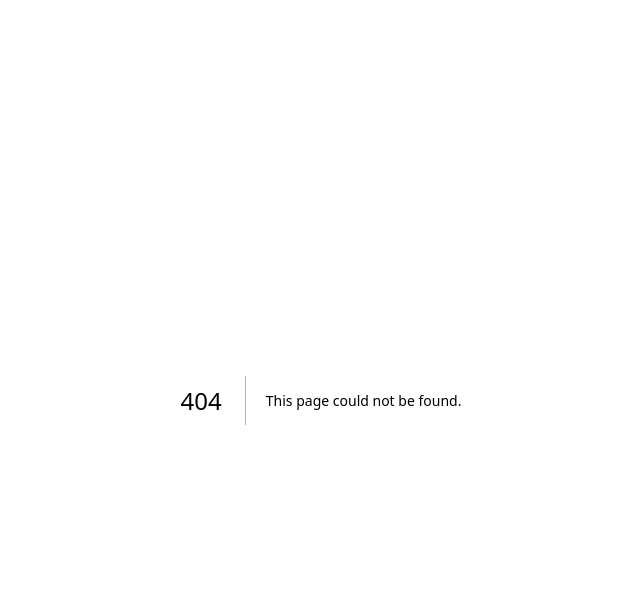
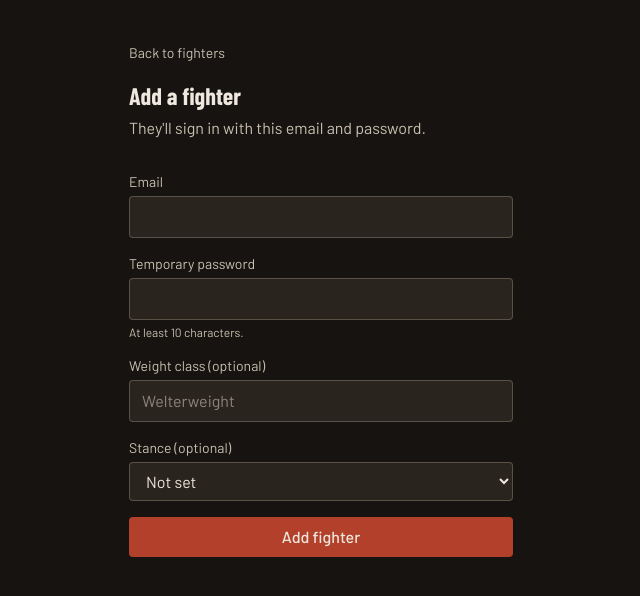
Before and after one commit to izzxrith/fighttrack-saas, a Next.js app: page /dashboard/add-fighter in a window 1280 px wide. Before the commit this address had no page. Shown: the top 596 px of the page, without its empty margins (319-959 px from the left). Built offline with nearby package versions, Linux system fonts and the light colour scheme.

Commit message:
feat : fighter dashboard and add-fighter UI

```diff
--- /dev/null
+++ b/app/dashboard/add-fighter/page.tsx
@@ -0,0 +1,143 @@
+"use client";
+
+import { useState } from "react";
+import { useRouter } from "next/navigation";
+import Link from "next/link";
+
+const inputClass =
+  "w-full rounded border border-rope/40 bg-hide px-3 py-2 text-canvas outline-none focus:border-corner";
+
+export default function AddFighterPage() {
+  const router = useRouter();
+  const [email, setEmail] = useState("");
+  const [password, setPassword] = useState("");
+  const [weightClass, setWeightClass] = useState("");
+  const [stance, setStance] = useState("");
+  const [error, setError] = useState<string | null>(null);
+  const [loading, setLoading] = useState(false);
+
+  async function handleSubmit(e: React.FormEvent) {
+    e.preventDefault();
+    setError(null);
+    setLoading(true);
+    try {
+      const res = await fetch("/api/fighters", {
+        method: "POST",
+        headers: { "Content-Type": "application/json" },
+        body: JSON.stringify({
+          email,
+          password,
+          weightClass: weightClass || undefined,
+          stance: stance || undefined,
+        }),
+      });
+      const data = await res.json();
+      if (res.status === 401) {
+        router.push("/login");
+        return;
+      }
+      if (!res.ok) {
+        setError(data.error ?? "Something went wrong on our side and nothing was saved.");
+        return;
+      }
+      router.push("/dashboard");
+    } catch {
+      setError("Couldn't reach the server. Check your connection and try again.");
+    } finally {
+      setLoading(false);
+    }
+  }
+
+  return (
+    <main className="min-h-screen px-6 py-10 md:px-12">
+      <div className="mx-auto max-w-sm">
+        <Link href="/dashboard" className="text-sm text-canvas-muted hover:text-canvas">
+          Back to fighters
+        </Link>
+        <h1 className="mt-4 font-display text-2xl font-bold">Add a fighter</h1>
+        <p className="mt-1 text-canvas-muted">
+          They'll sign in with this email and password.
+        </p>
+
+        <form onSubmit={handleSubmit} className="mt-8 space-y-4">
+          <div>
+            <label htmlFor="email" className="mb-1 block text-sm text-canvas-muted">
+              Email
+            </label>
+            <input
+              id="email"
+              type="email"
+              autoComplete="off"
+              required
+              value={email}
+              onChange={(e) => setEmail(e.target.value)}
+              className={inputClass}
+            />
+          </div>
+
+          <div>
+            <label htmlFor="password" className="mb-1 block text-sm text-canvas-muted">
+              Temporary password
+            </label>
+            <input
+              id="password"
+              type="password"
+              autoComplete="new-password"
+              required
+              minLength={10}
+              value={password}
+              onChange={(e) => setPassword(e.target.value)}
+              className={inputClass}
+            />
+            <p className="mt-1 text-xs text-canvas-muted">At least 10 characters.</p>
+          </div>
+
+          <div>
+            <label htmlFor="weightClass" className="mb-1 block text-sm text-canvas-muted">
+              Weight class (optional)
+            </label>
+            <input
+              id="weightClass"
+              maxLength={30}
+              value={weightClass}
+              onChange={(e) => setWeightClass(e.target.value)}
+              placeholder="Welterweight"
+              className={inputClass}
+            />
+          </div>
+
+          <div>
+            <label htmlFor="stance" className="mb-1 block text-sm text-canvas-muted">
+              Stance (optional)
+            </label>
+            <select
+              id="stance"
+              value={stance}
+              onChange={(e) => setStance(e.target.value)}
+              className={inputClass}
+            >
+              <option value="">Not set</option>
+              <option value="Orthodox">Orthodox</option>
+              <option value="Southpaw">Southpaw</option>
+              <option value="Switch">Switch</option>
+            </select>
+          </div>
+
+          {error && (
+            <p role="alert" className="text-sm text-corner">
+              {error}
+            </p>
+          )}
+
+          <button
+            type="submit"
+            disabled={loading}
+            className="w-full rounded bg-corner py-2 font-medium text-canvas disabled:opacity-60"
+          >
+            {loading ? "Adding fighter…" : "Add fighter"}
+          </button>
+        </form>
+      </div>
+    </main>
+  );
+}
--- /dev/null
+++ b/app/dashboard/page.tsx
@@ -0,0 +1,105 @@
+"use client";
+
+import { useEffect, useState } from "react";
+import Link from "next/link";
+import { useRouter } from "next/navigation";
+
+type Fighter = {
+  id: string;
+  weightClass: string | null;
+  stance: string | null;
+  user: { email: string };
+};
+
+export default function DashboardPage() {
+  const router = useRouter();
+  const [fighters, setFighters] = useState<Fighter[]>([]);
+  const [loading, setLoading] = useState(true);
+  const [error, setError] = useState<string | null>(null);
+
+  useEffect(() => {
+    fetch("/api/fighters")
+      .then(async (res) => {
+        if (res.status === 401) {
+          router.push("/login");
+          return null;
+        }
+        return res.json();
+      })
+      .then((data) => {
+        if (data) setFighters(data.fighters);
+      })
+      .catch(() => setError("Couldn't load your fighters. Try refreshing the page."))
+      .finally(() => setLoading(false));
+  }, [router]);
+
+  async function handleSignOut() {
+    await fetch("/api/auth/logout", { method: "POST" });
+    router.push("/login");
+  }
+
+  return (
+    <main className="min-h-screen px-6 py-10 md:px-12">
+      <div className="mx-auto max-w-3xl">
+        <header className="flex items-start justify-between gap-4">
+          <div>
+            <h1 className="font-display text-3xl font-bold">Your fighters</h1>
+            <p className="mt-1 text-canvas-muted">Everyone training under your gym.</p>
+          </div>
+          <div className="flex items-center gap-4">
+            <Link
+              href="/dashboard/add-fighter"
+              className="rounded bg-corner px-4 py-2 text-sm font-medium text-canvas hover:brightness-110"
+            >
+              Add a fighter
+            </Link>
+            <button
+              onClick={handleSignOut}
+              className="text-sm text-canvas-muted hover:text-canvas"
+            >
+              Sign out
+            </button>
+          </div>
+        </header>
+
+        {loading && (
+          <ul className="mt-8 space-y-3" aria-label="Loading fighters">
+            {[0, 1, 2].map((i) => (
+              <li key={i} className="h-16 animate-pulse rounded border border-rope/20 bg-hide" />
+            ))}
+          </ul>
+        )}
+
+        {error && (
+          <p role="alert" className="mt-8 text-corner">
+            {error}
+          </p>
+        )}
+
+        {!loading && !error && fighters.length === 0 && (
+          <div className="mt-8 rounded border border-dashed border-rope/40 p-6">
+            <p className="text-canvas">No fighters yet.</p>
+            <p className="mt-1 text-canvas-muted">
+              Add your first fighter to start logging sessions.
+            </p>
+          </div>
+        )}
+
+        <ul className="mt-6 space-y-3">
+          {fighters.map((f) => (
+            <li
+              key={f.id}
+              className="rounded border border-rope/30 bg-hide px-4 py-3"
+            >
+              <p className="text-canvas">{f.user.email}</p>
+              <p className="mt-0.5 text-sm text-canvas-muted">
+                {f.weightClass ?? "No weight class set"}
+                {f.stance ? ` · ${f.stance}` : ""}
+              </p>
+            </li>
+          ))}
+        </ul>
+      </div>
+    </main>
+  );
+}
```
